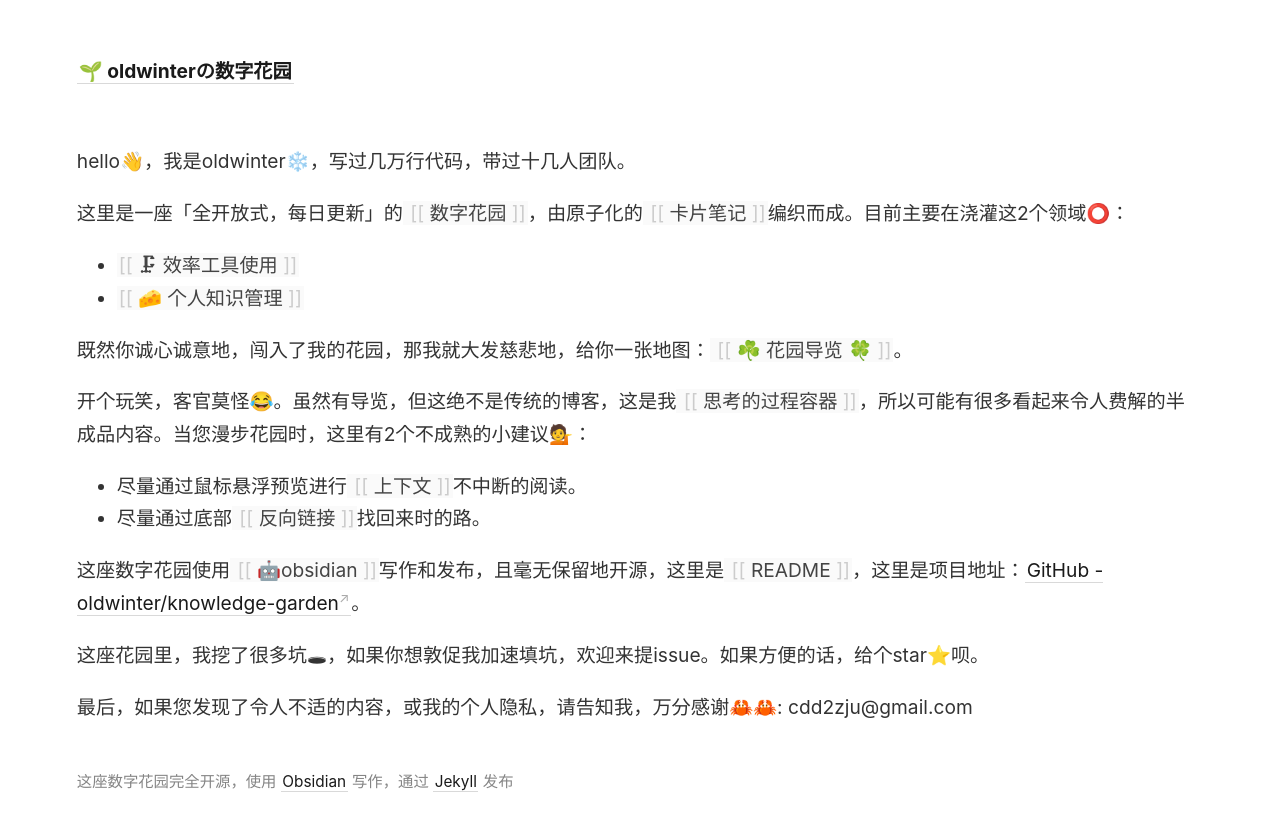
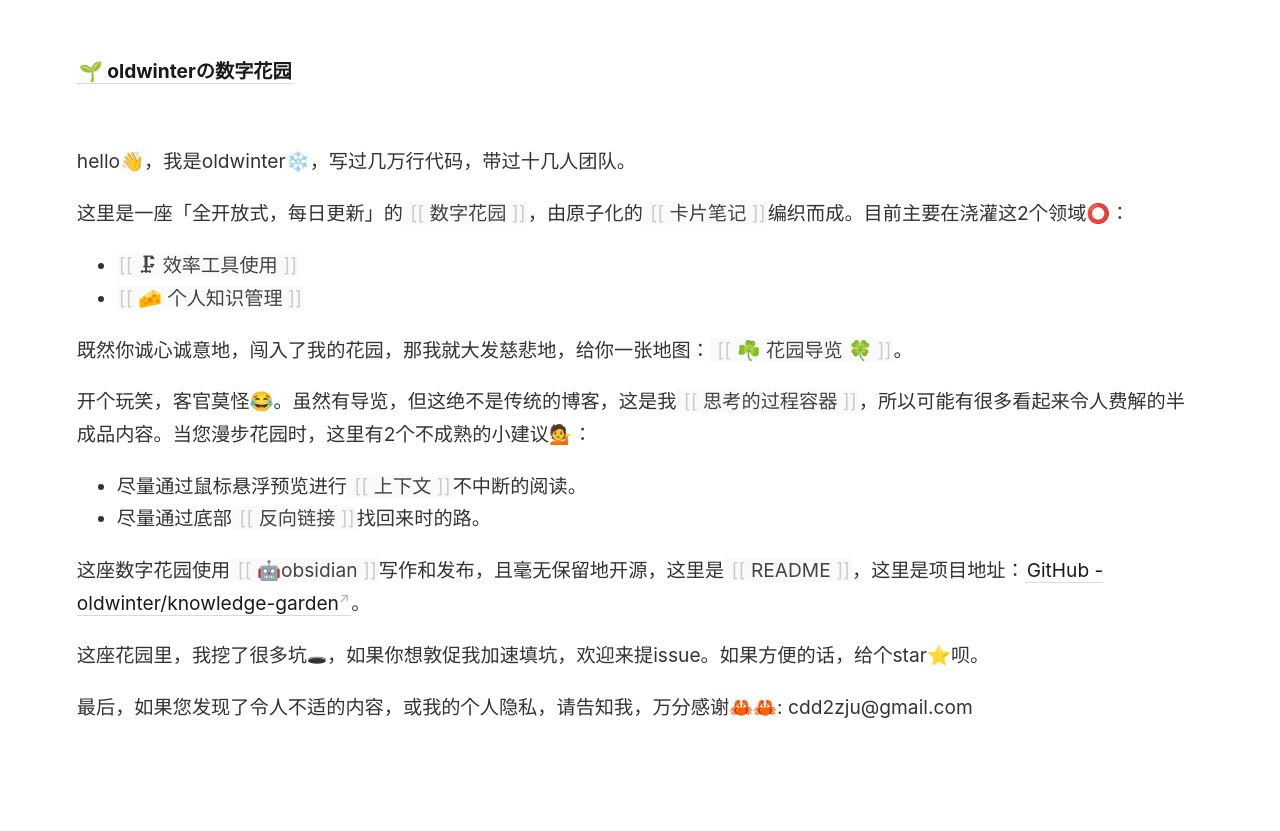
Before and after one commit to oldwinter/dg, a Jekyll site: the page built from _pages/index.md, in a window 1280 px wide. Shown: the top 831 px of the page. Built offline with Jekyll 4.4.1, drawn with Linux system fonts in a browser that asks for light colours; comment, search, counter and statistics services are not loaded.

Commit message:
auto publish by keyboard

```diff
--- a/_includes/footer.html
+++ b/_includes/footer.html
@@ -1,4 +1,3 @@
-这座数字花园完全开源，使用 <a class="internal-link" href="https://github.com/oldwinter/knowledge-garden" target="_blank">Obsidian</a> 写作，通过 <a class="internal-link" href="https://github.com/oldwinter/dg" target="_blank">Jekyll</a> 发布
 <script src="https://giscus.app/client.js"
         data-repo="oldwinter/knowledge-garden"
         data-repo-id="R_kgDOHT-NGQ"
```
